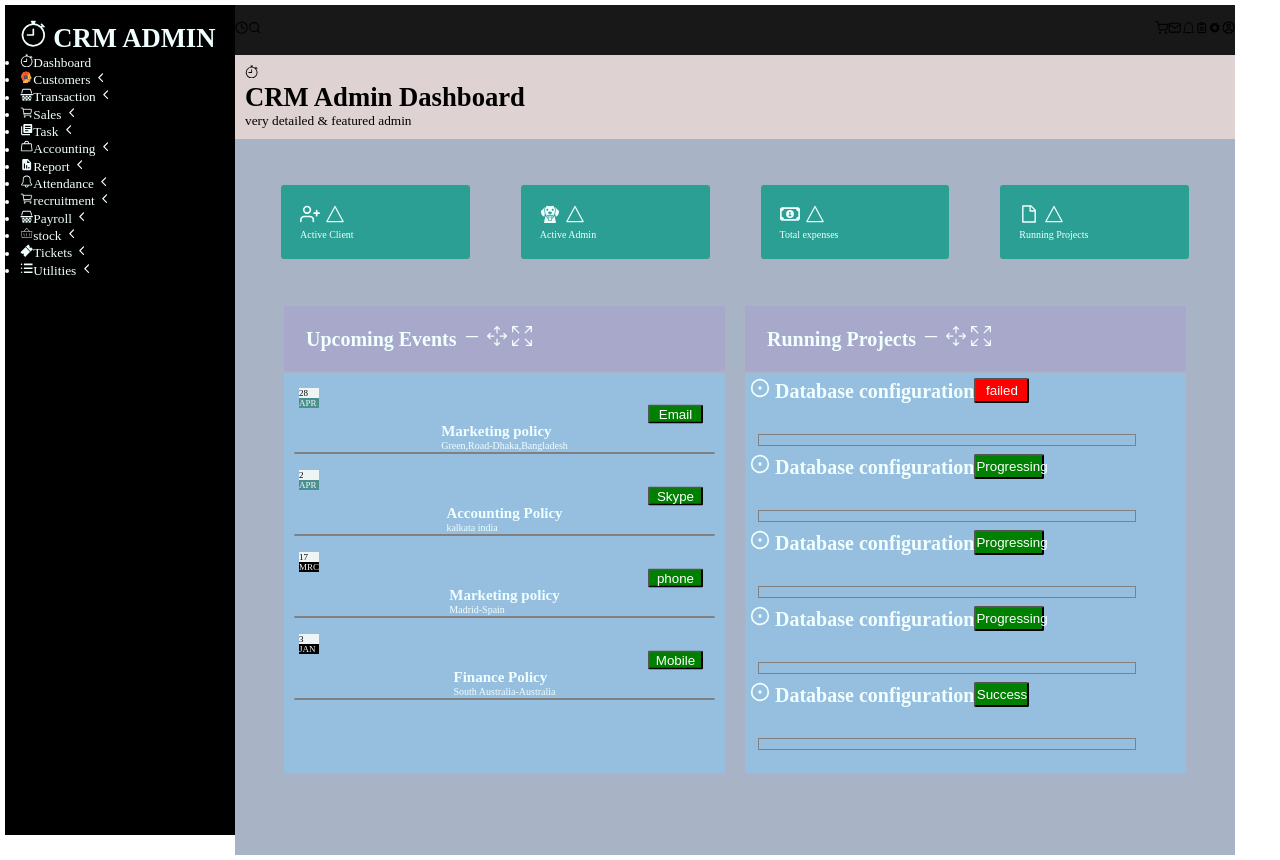
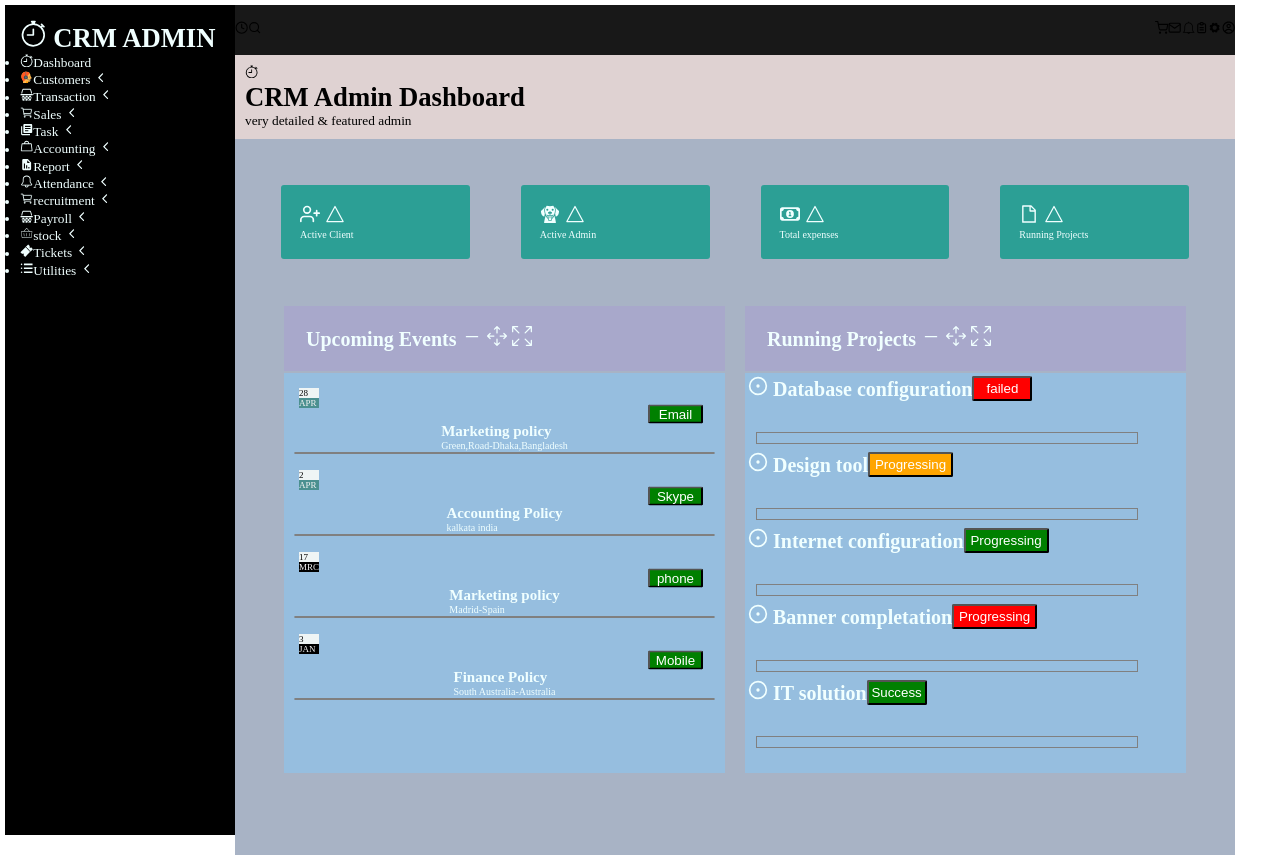
Before and after one commit to nawagirwacatherine/FINAL-INTERVIEW, a React (Vite) app in the folder final-interview/: page / in a window 1280 px wide. Built offline with nearby package versions, Linux system fonts and the light colour scheme.

Commit message:
add background color to buttons

```diff
--- a/final-interview/src/pages/DataBase.jsx
+++ b/final-interview/src/pages/DataBase.jsx
@@ -6,12 +6,13 @@ function DataBase () {
 
  return(
       <>
-      <div style={{padding: "5px"}}>
+      <div style={{padding: "3px" ,  border:"0",}}>
        <div  style={{display: "flex"}}>
       <h1> <span style={{Color: "green"}}>< LuCircleDot /></span> <span> Database configuration </span></h1>
 
       <button style={{
-                width: "55px",
+
+                width: "60px",
                  color: "white",
                   backgroundColor:"red",
                   borderRadius: "2px",
@@ -21,12 +22,12 @@ function DataBase () {
         < RatingBar />
 
         <div  style={{display: "flex"}}>
-      <h1> <span style={{Color: "green"}}>< LuCircleDot /></span> <span> Database configuration </span></h1>
+      <h1> <span style={{Color: "green"}}>< LuCircleDot /></span> <span> Design tool</span></h1>
 
       <button style={{
-                width: "70px",
+                width: "85px",
                  color: "white",
-                  backgroundColor:"green",
+                  backgroundColor:"orange",
                   borderRadius: "2px",
 
                    }}>Progressing</button>
@@ -36,10 +37,10 @@ function DataBase () {
 
 
         <div  style={{display: "flex"}}>
-      <h1> <span style={{Color: "green"}}>< LuCircleDot /></span> <span> Database configuration </span></h1>
+      <h1> <span style={{Color: "green"}}>< LuCircleDot /></span> <span> Internet configuration </span></h1>
 
       <button style={{
-                width: "70px",
+                width: "85px",
                  color: "white",
                   backgroundColor:"green",
                   borderRadius: "2px",
@@ -50,12 +51,12 @@ function DataBase () {
 
 
         <div  style={{display: "flex"}}>
-      <h1> <span style={{Color: "green"}}>< LuCircleDot /></span> <span> Database configuration </span></h1>
+      <h1> <span style={{Color: "green"}}>< LuCircleDot /></span> <span> Banner completation</span></h1>
 
       <button style={{
-                width: "70px",
+                width: "85px",
                  color: "white",
-                  backgroundColor:"green",
+                  backgroundColor:"red",
                   borderRadius: "2px",
 
                    }}>Progressing</button>
@@ -64,10 +65,10 @@ function DataBase () {
 
 
         <div  style={{display: "flex"}}>
-      <h1> <span style={{Color: "green"}}>< LuCircleDot /></span> <span> Database configuration </span></h1>
+      <h1> <span style={{Color: "green"}}>< LuCircleDot /></span> <span> IT solution </span></h1>
 
       <button style={{
-                width: "55px",
+                width: "60px",
                  color: "white",
                   backgroundColor:"green",
                   borderRadius: "2px",
```
